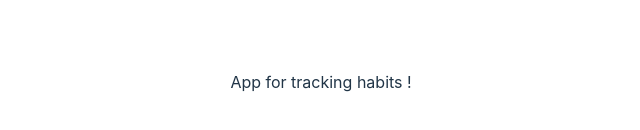
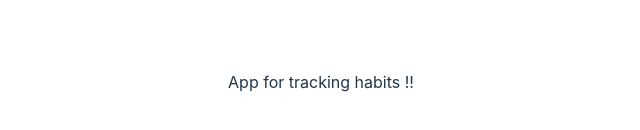
Before and after one commit to Quantoreq/habit-tracker, a React (Vite) app in the folder frontend/: page / in a window 1280 px wide. Shown: the part 318-448 px from the top of the page, without its empty margins (319-959 px from the left). Built offline with nearby package versions, Linux system fonts and the light colour scheme.

Commit message:
test commit

```diff
--- a/frontend/src/App.jsx
+++ b/frontend/src/App.jsx
@@ -6,7 +6,7 @@ function App() {
   return (
     <>
       <div>
-        App for tracking habits !
+        App for tracking habits !!
       </div>
     </>
   )
```
